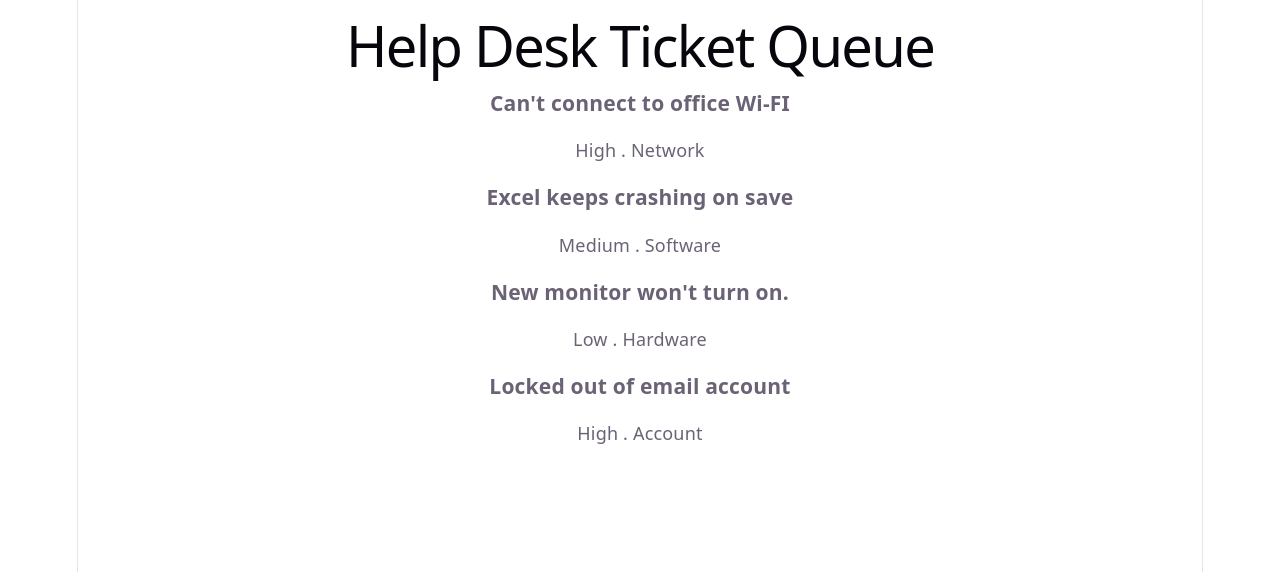
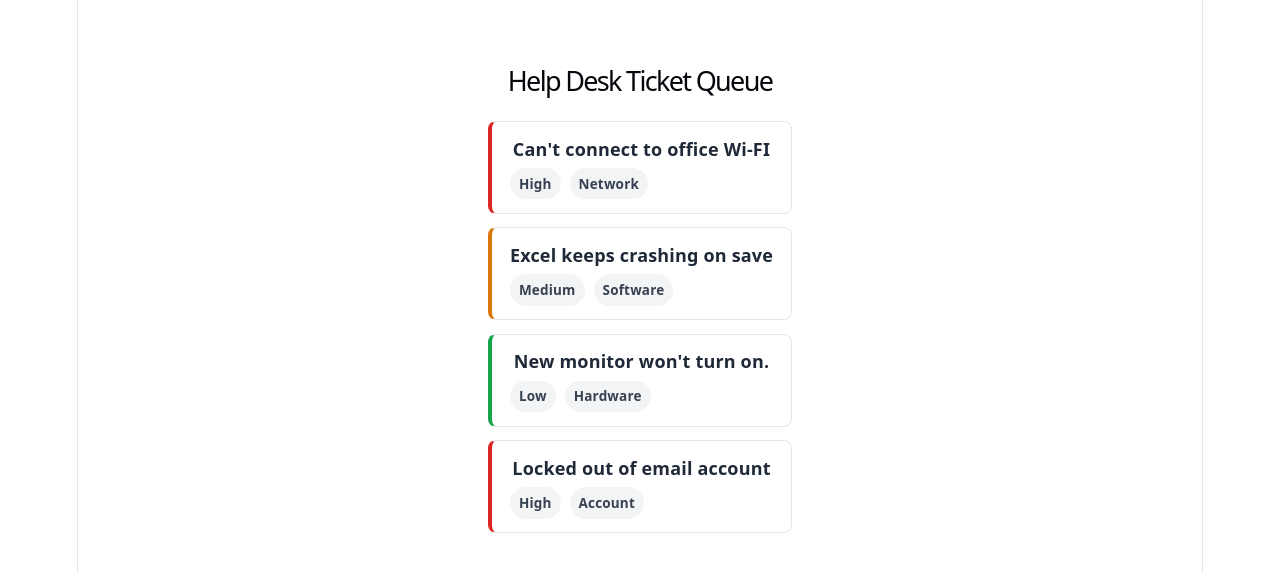
Before and after one commit to MichaelM98/Ticket_Sim, a React (Vite) app: page / in a window 1280 px wide. Shown: the top 572 px of the page. Built offline with nearby package versions, Linux system fonts and the light colour scheme.

Commit message:
Style ticket queue and detail view

```diff
--- a/src/App.css
+++ b/src/App.css
@@ -1,184 +1,101 @@
-.counter {
-  font-size: 16px;
-  padding: 5px 10px;
-  border-radius: 5px;
-  color: var(--accent);
-  background: var(--accent-bg);
-  border: 2px solid transparent;
-  transition: border-color 0.3s;
-  margin-bottom: 24px;
-
-  &:hover {
-    border-color: var(--accent-border);
-  }
-  &:focus-visible {
-    outline: 2px solid var(--accent);
-    outline-offset: 2px;
-  }
+.app {
+  max-width: 700px;
+  margin: 0 auto;
+  padding: 2rem 1rem;
+  font-family: system-ui, sans-serif;
+  color: #1f2937;
 }
 
-.hero {
-  position: relative;
-
-  .base,
-  .framework,
-  .vite {
-    inset-inline: 0;
-    margin: 0 auto;
+h1 {
+  font-size: 1.5rem;
+  margin-bottom: 1.5rem;
 }
 
-  .base {
-    width: 170px;
-    position: relative;
-    z-index: 0;
+/* Ticket queue list */
+.ticket-queue {
+  display: flex;
+  flex-direction: column;
+  gap: 0.75rem;
 }
 
-  .framework,
-  .vite {
-    position: absolute;
+.ticket-card {
+  border: 1px solid #e5e7eb;
+  border-left: 4px solid #9ca3af;
+  border-radius: 8px;
+  padding: 0.75rem 1rem;
+  cursor: pointer;
+  background: #fff;
+  transition: box-shadow 0.15s ease, transform 0.15s ease;
 }
 
-  .framework {
-    z-index: 1;
-    top: 34px;
-    height: 28px;
-    transform: perspective(2000px) rotateZ(300deg) rotateX(44deg) rotateY(39deg)
-      scale(1.4);
+.ticket-card:hover {
+  box-shadow: 0 2px 8px rgba(0, 0, 0, 0.08);
+  transform: translateY(-1px);
 }
 
-  .vite {
-    z-index: 0;
-    top: 107px;
-    height: 26px;
-    width: auto;
-    transform: perspective(2000px) rotateZ(300deg) rotateX(40deg) rotateY(39deg)
-      scale(0.8);
-  }
+.ticket-card h3 {
+  margin: 0 0 0.35rem 0;
+  font-size: 1rem;
+  color: #1f2937;
 }
 
-#center {
-  display: flex;
-  flex-direction: column;
-  gap: 25px;
-  place-content: center;
-  place-items: center;
-  flex-grow: 1;
-
-  @media (max-width: 1024px) {
-    padding: 32px 20px 24px;
-    gap: 18px;
-  }
+.ticket-detail h2 {
+  color: #1f2937;
 }
 
-#next-steps {
-  display: flex;
-  border-top: 1px solid var(--border);
-  text-align: left;
-
-  & > div {
-    flex: 1 1 0;
-    padding: 32px;
-    @media (max-width: 1024px) {
-      padding: 24px 20px;
-    }
+/* Priority accent colors */
+.priority-high {
+  border-left-color: #dc2626;
 }
 
-  .icon {
-    margin-bottom: 16px;
-    width: 22px;
-    height: 22px;
+.priority-medium {
+  border-left-color: #d97706;
 }
 
-  @media (max-width: 1024px) {
-    flex-direction: column;
-    text-align: center;
-  }
+.priority-low {
+  border-left-color: #16a34a;
 }
 
-#docs {
-  border-right: 1px solid var(--border);
-
-  @media (max-width: 1024px) {
-    border-right: none;
-    border-bottom: 1px solid var(--border);
-  }
+/* Badges shared by queue + detail view */
+.ticket-meta {
+  display: flex;
+  gap: 0.5rem;
+  margin: 0;
 }
 
-#next-steps ul {
-  list-style: none;
-  padding: 0;
-  display: flex;
-  gap: 8px;
-  margin: 32px 0 0;
-
-  .logo {
-    height: 18px;
+.priority-badge,
+.category-badge {
+  font-size: 0.75rem;
+  font-weight: 600;
+  padding: 0.15rem 0.5rem;
+  border-radius: 999px;
+  background: #f3f4f6;
+  color: #374151;
 }
 
-  a {
-    color: var(--text-h);
-    font-size: 16px;
-    border-radius: 6px;
-    background: var(--social-bg);
-    display: flex;
-    padding: 6px 12px;
-    align-items: center;
-    gap: 8px;
-    text-decoration: none;
-    transition: box-shadow 0.3s;
-
-    &:hover {
-      box-shadow: var(--shadow);
-    }
-    .button-icon {
-      height: 18px;
-      width: 18px;
-    }
+/* Ticket detail view */
+.ticket-detail {
+  background: #fff;
+  border: 1px solid #e5e7eb;
+  border-radius: 8px;
+  padding: 1.5rem;
 }
 
-  @media (max-width: 1024px) {
-    margin-top: 20px;
-    flex-wrap: wrap;
-    justify-content: center;
-
-    li {
-      flex: 1 1 calc(50% - 8px);
+.back-button {
+  background: none;
+  border: none;
+  color: #2563eb;
+  cursor: pointer;
+  font-size: 0.9rem;
+  padding: 0;
+  margin-bottom: 1rem;
 }
 
-    a {
-      width: 100%;
-      justify-content: center;
-      box-sizing: border-box;
-    }
-  }
+.back-button:hover {
+  text-decoration: underline;
 }
 
-#spacer {
-  height: 88px;
-  border-top: 1px solid var(--border);
-  @media (max-width: 1024px) {
-    height: 48px;
+.chat-placeholder {
+  color: #6b7280;
+  margin-top: 1.5rem;
 }
-}
-
-.ticks {
-  position: relative;
-  width: 100%;
-
-  &::before,
-  &::after {
-    content: '';
-    position: absolute;
-    top: -4.5px;
-    border: 5px solid transparent;
-  }
-
-  &::before {
-    left: 0;
-    border-left-color: var(--border);
-  }
-  &::after {
-    right: 0;
-    border-right-color: var(--border);
-  }
-}
--- a/src/App.jsx
+++ b/src/App.jsx
@@ -10,7 +10,7 @@ function App() {
   const selectedTicket = tickets.find((ticket) => ticket.id === selectedTicketId)
 
   return (
-    <div>
+    <div className="app">
       <h1>Help Desk Ticket Queue</h1>
       {selectedTicket ? (
         <TicketDetail
--- a/src/components/TicketCard.jsx
+++ b/src/components/TicketCard.jsx
@@ -1,10 +1,13 @@
-function TicketCard({ ticket, onClick}) {
-    return (
-        <div onClick={onClick}>
-            <h3>{ticket.subject}</h3>
-            <p>{ticket.priority} . {ticket.category}</p>
-        </div>
-    )
+function TicketCard({ ticket, onClick }) {
+  return (
+    <div className={`ticket-card priority-${ticket.priority.toLowerCase()}`} onClick={onClick}>
+      <h3>{ticket.subject}</h3>
+      <p className="ticket-meta">
+        <span className="priority-badge">{ticket.priority}</span>
+        <span className="category-badge">{ticket.category}</span>
+      </p>
+    </div>
+  )
 }
 
 export default TicketCard
--- a/src/components/TicketDetail.jsx
+++ b/src/components/TicketDetail.jsx
@@ -1,13 +1,15 @@
 function TicketDetail({ ticket, onBack }) {
   return (
-    <div>
-      <button onClick={onBack}>← Back to queue</button>
+    <div className="ticket-detail">
+      <button className="back-button" onClick={onBack}>← Back to queue</button>
       <h2>{ticket.subject}</h2>
-      <p>Requester: {ticket.requester}</p>
-      <p>Priority: {ticket.priority}</p>
-      <p>Category: {ticket.category}</p>
+      <p className="ticket-meta">
+        <span className="priority-badge">{ticket.priority}</span>
+        <span className="category-badge">{ticket.category}</span>
+      </p>
+      <p><strong>Requester:</strong> {ticket.requester}</p>
       <p>{ticket.description}</p>
-      <p><em>Chat coming soon...</em></p>
+      <p className="chat-placeholder"><em>Chat coming soon...</em></p>
     </div>
   )
 }
--- a/src/components/TicketQueue.jsx
+++ b/src/components/TicketQueue.jsx
@@ -3,7 +3,7 @@ import TicketCard from './TicketCard';
 
 function TicketQueue({ onSelectTicket }) {
     return (
-        <div>
+        <div className="ticket-queue">
             {tickets.map((ticket) => (
                 <TicketCard
                 key={ticket.id}
```
Lines whose indentation alone changed are shown as unchanged.
